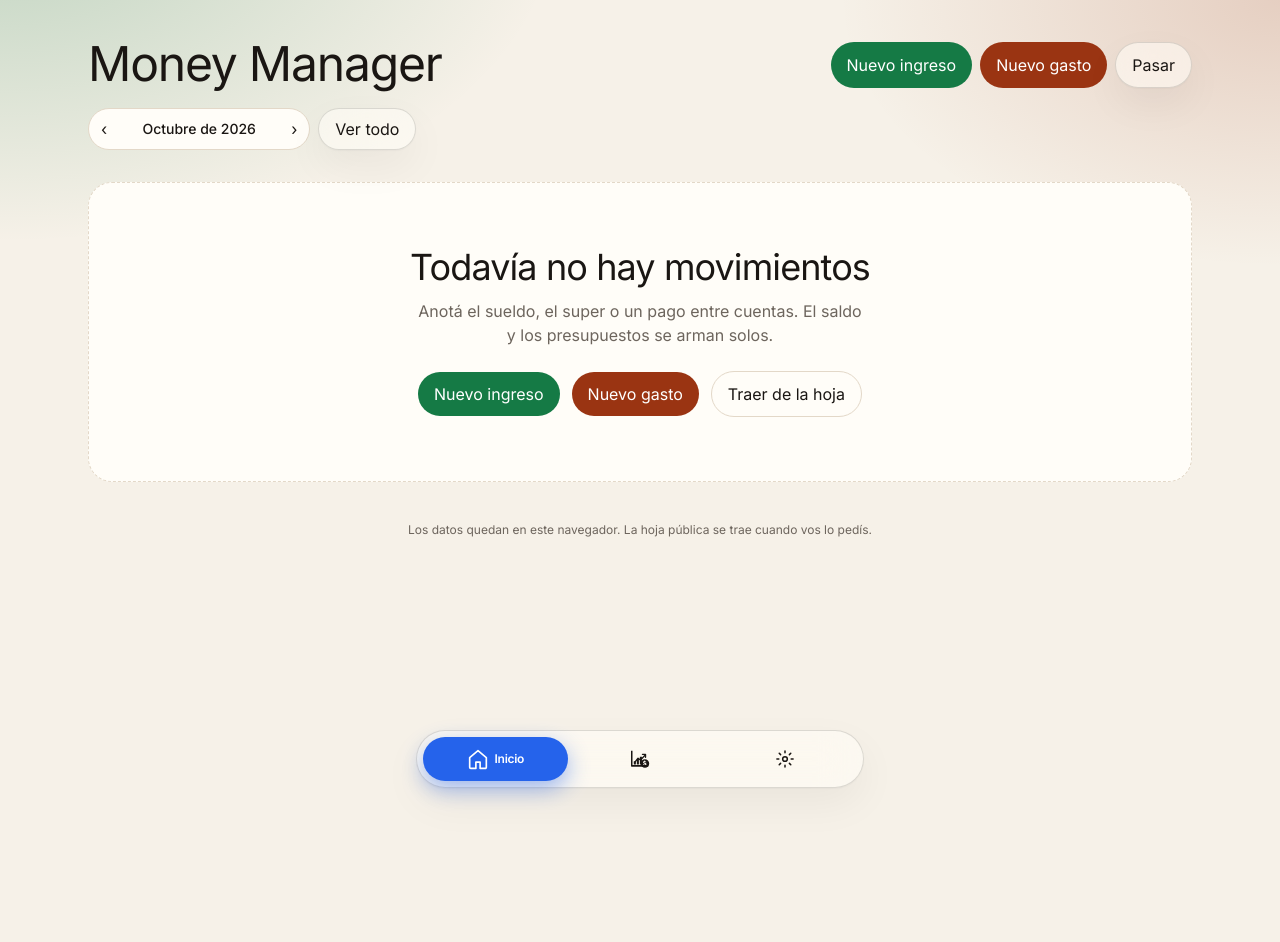
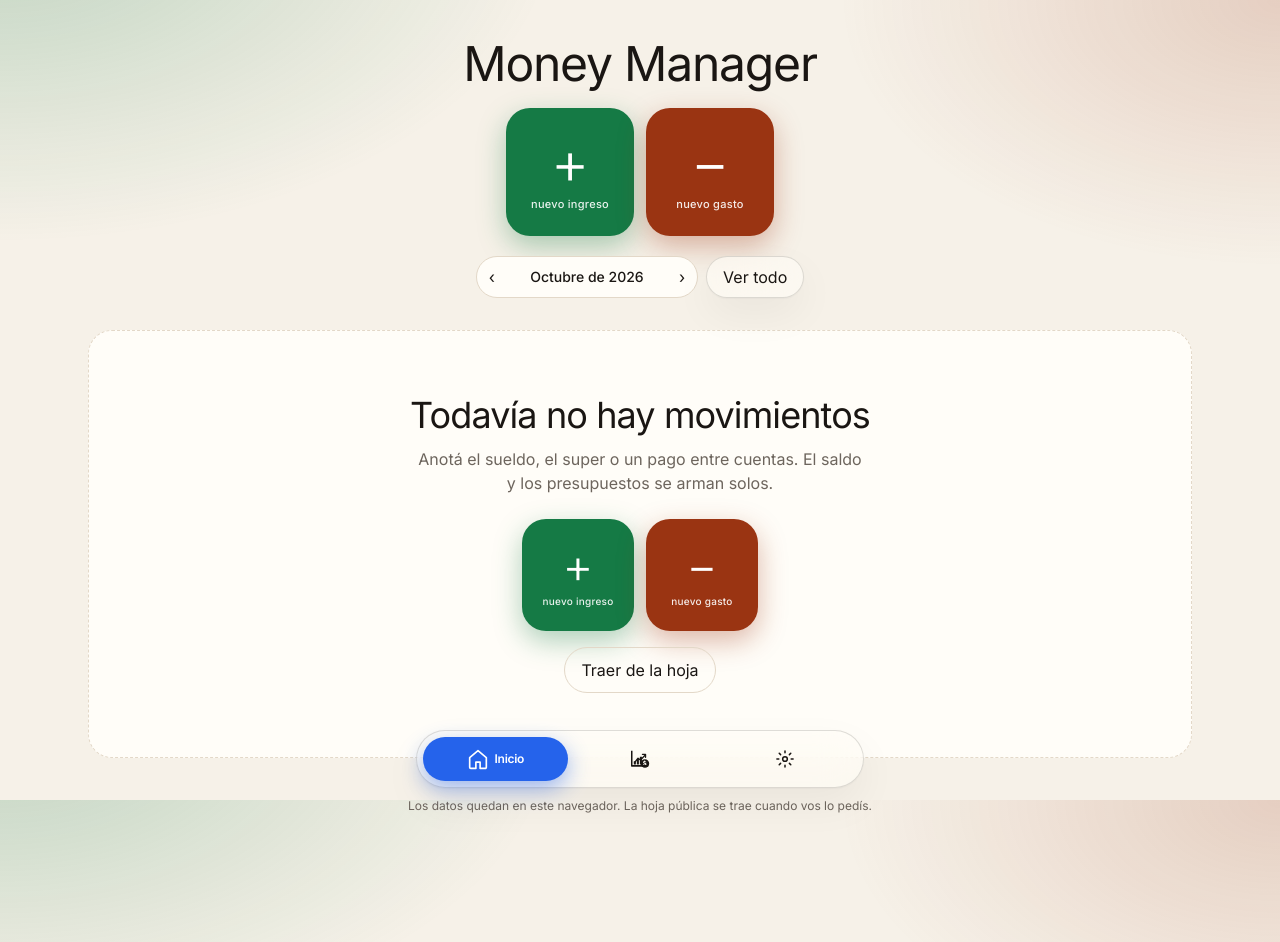
Before and after one commit to feliruiz80-debug/Gastos-app, a Next.js app: page / in a window 1280 px wide. Before the commit the page ends 800 px from the top, so only its background shows below. Built offline with nearby package versions, Linux system fonts and the light colour scheme.

Commit message:
Rediseña el encabezado: título centrado y botones + / −.
Saca Pasar y deja cuadros grandes de ingreso y gasto con el
símbolo grande y el texto chico abajo.

Co-authored-by: feliruiz80-debug <feliruiz80-debug@users.noreply.github.com>

```diff
--- a/src/components/dashboard.tsx
+++ b/src/components/dashboard.tsx
@@ -107,23 +107,32 @@ export function Dashboard(props: DashboardProps) {
   return (
     <div className="mx-auto min-h-screen max-w-6xl px-4 py-6 pb-32 sm:px-6 sm:pt-10 sm:pb-32">
       <header className="space-y-5">
-        <div className="flex flex-col gap-4 sm:flex-row sm:items-end sm:justify-between">
-          <div>
-            <h1 className="font-display text-4xl tracking-tight sm:text-5xl">Money Manager</h1>
-          </div>
-          <div className="flex flex-wrap gap-2">
-            <button type="button" onClick={() => onAdd("income")} className="rounded-full bg-income-solid px-4 py-2.5 text-sm font-semibold text-white">
-              Nuevo ingreso
+        <div className="flex flex-col items-center gap-5">
+          <h1 className="text-center font-display text-4xl tracking-tight sm:text-5xl">Money Manager</h1>
+          <div className="flex items-stretch justify-center gap-3">
+            <button
+              type="button"
+              onClick={() => onAdd("income")}
+              className="flex h-28 w-28 flex-col items-center justify-center gap-1 rounded-3xl bg-income-solid text-white shadow-[0_10px_28px_rgba(21,122,69,0.35)] transition hover:brightness-110 active:scale-[0.98] sm:h-32 sm:w-32"
+            >
+              <span className="text-5xl font-light leading-none sm:text-6xl" aria-hidden="true">
+                +
+              </span>
+              <span className="text-[10px] font-medium tracking-wide lowercase opacity-90 sm:text-[11px]">nuevo ingreso</span>
             </button>
-            <button type="button" onClick={() => onAdd("expense")} className="rounded-full bg-expense-solid px-4 py-2.5 text-sm font-semibold text-white">
-              Nuevo gasto
-            </button>
-            <button type="button" onClick={() => onAdd("transfer")} className="glass rounded-full px-4 py-2.5 text-sm font-semibold">
-              Pasar
+            <button
+              type="button"
+              onClick={() => onAdd("expense")}
+              className="flex h-28 w-28 flex-col items-center justify-center gap-1 rounded-3xl bg-expense-solid text-white shadow-[0_10px_28px_rgba(154,52,18,0.35)] transition hover:brightness-110 active:scale-[0.98] sm:h-32 sm:w-32"
+            >
+              <span className="text-5xl font-light leading-none sm:text-6xl" aria-hidden="true">
+                −
+              </span>
+              <span className="text-[10px] font-medium tracking-wide lowercase opacity-90 sm:text-[11px]">nuevo gasto</span>
             </button>
           </div>
         </div>
-        <div className="flex flex-wrap items-center gap-2">
+        <div className="flex flex-wrap items-center justify-center gap-2">
           {scope === "month" ? (
             <div className="inline-flex items-center rounded-full border border-line bg-card">
               <button type="button" className="px-3 py-2 text-lg" aria-label="Mes anterior" onClick={() => onMonth(shiftMonth(month, -1))}>
@@ -158,13 +167,29 @@ export function Dashboard(props: DashboardProps) {
           <p className="mx-auto mt-3 max-w-md text-muted">
             Anotá el sueldo, el super o un pago entre cuentas. El saldo y los presupuestos se arman solos.
           </p>
-          <div className="mt-6 flex flex-wrap items-center justify-center gap-3">
-            <button type="button" onClick={() => onAdd("income")} className="rounded-full bg-income-solid px-4 py-2.5 text-sm font-semibold text-white">
-              Nuevo ingreso
-            </button>
-            <button type="button" onClick={() => onAdd("expense")} className="rounded-full bg-expense-solid px-4 py-2.5 text-sm font-semibold text-white">
-              Nuevo gasto
-            </button>
+          <div className="mt-6 flex flex-col items-center gap-4">
+            <div className="flex items-stretch justify-center gap-3">
+              <button
+                type="button"
+                onClick={() => onAdd("income")}
+                className="flex h-28 w-28 flex-col items-center justify-center gap-1 rounded-3xl bg-income-solid text-white shadow-[0_10px_28px_rgba(21,122,69,0.35)]"
+              >
+                <span className="text-5xl font-light leading-none" aria-hidden="true">
+                  +
+                </span>
+                <span className="text-[10px] font-medium tracking-wide lowercase opacity-90">nuevo ingreso</span>
+              </button>
+              <button
+                type="button"
+                onClick={() => onAdd("expense")}
+                className="flex h-28 w-28 flex-col items-center justify-center gap-1 rounded-3xl bg-expense-solid text-white shadow-[0_10px_28px_rgba(154,52,18,0.35)]"
+              >
+                <span className="text-5xl font-light leading-none" aria-hidden="true">
+                  −
+                </span>
+                <span className="text-[10px] font-medium tracking-wide lowercase opacity-90">nuevo gasto</span>
+              </button>
+            </div>
             <button type="button" onClick={onSync} className="rounded-full border border-line px-4 py-2.5 text-sm font-medium">
               {syncing ? "Leyendo la hoja…" : "Traer de la hoja"}
             </button>
```
